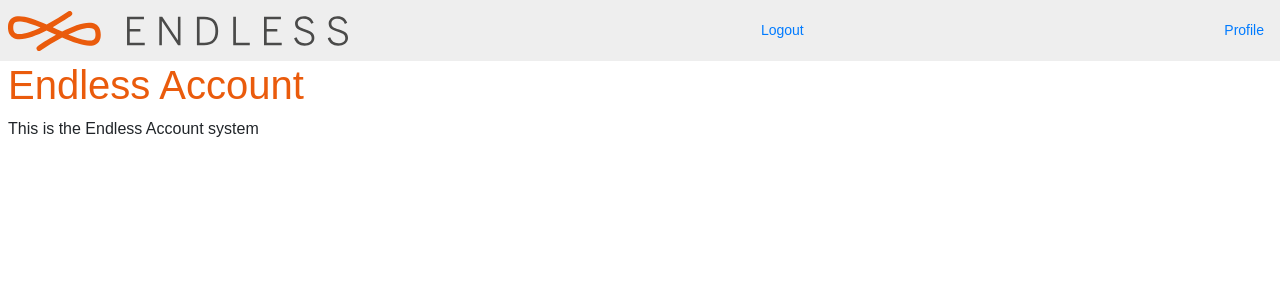
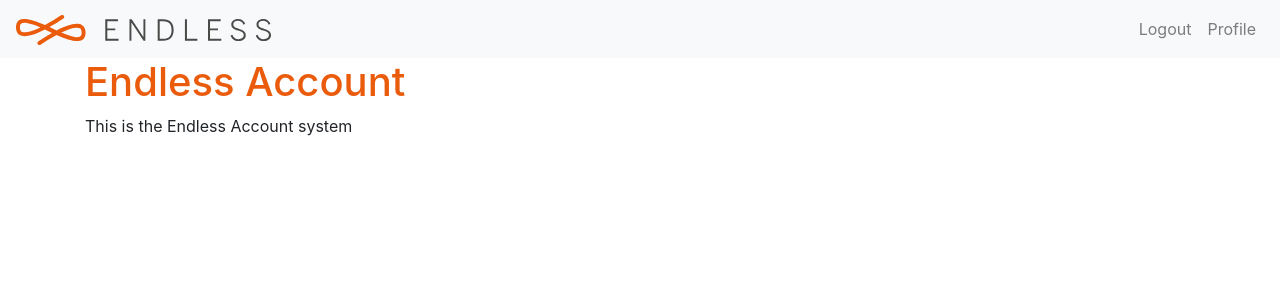
Before and after one commit to endlessm/eos-idp, a Django app: page / in a window 1280 px wide. Shown: the top 300 px of the page. Run offline with Django 3.2, Linux system fonts and the light colour scheme; the visitor is signed in with stand-in values (Sample User, id 1); some libraries are stand-ins or nearby versions.

Commit message:
Restyle navbar with bootstrap
Drop almost all of our custom CSS and use the bootstrap classes instead.

```diff
--- a/main/static/css/eosidp.css
+++ b/main/static/css/eosidp.css
@@ -1,54 +1,3 @@
-body {
-    font-family: sans-serif;
-    margin: 0;
-}
-
-div.header, div.footer {
-    padding: 0;
-}
-
-div.content {
-    padding: 0 8px;
-}
-
 h1, h2 {
     color: #ea5b0c;
 }
-
-th, td {
-    text-align: left;
-    padding: 0 4px;
-}
-
-ul.navbar {
-    list-style-type: none;
-    margin: 0;
-    padding: 8px;
-    overflow: auto;
-    background-color: #eeeeee;
-}
-
-ul.navbar li {
-    float: right;
-}
-
-ul.navbar li.left {
-    float: left;
-}
-
-ul.navbar li a {
-    display: block;
-    text-align: center;
-    text-decoration: none;
-    font-size: 14px;
-    padding: 12px 8px;
-}
-
-img.logo {
-    height: 40px;
-}
-
-ul.navbar li a.logo {
-    padding: 0;
-    font-size: 0;
-}
--- a/main/templates/base.html
+++ b/main/templates/base.html
@@ -14,30 +14,35 @@
     {% endblock %}
   </head>
   <body>
-    <div class="header">
-      <ul class="navbar">
-        <li class="left">
-          <a class="logo" href="{% url 'main:index' %}">
-            <img class="logo" src="{% static "img/logo.svg" %}" alt="Endless">
+    <nav class="navbar navbar-expand-xl navbar-light bg-light">
+      <a class="navbar-brand" href="/">
+        <img src="{% static "img/logo.svg" %}" height="30" alt="Endless">
       </a>
+      <button class="navbar-toggler" type="button" data-toggle="collapse"
+              data-target="#navbarCollapse" aria-controls="navbarCollapse"
+              aria-expanded="false" aria-label="Toggle navigation">
+        <span class="navbar-toggler-icon"></span>
+      </button>
+      <div class="collapse navbar-collapse" id="navbarCollapse">
+        <ul class="navbar-nav ml-auto">
+          {% if user.is_authenticated %}
+          <li class="nav-item">
+            <a class="nav-link" href="{% url 'account_logout' %}">Logout</a>
           </li>
-        {% if user.is_authenticated %}
-        <li>
-          <a href="{% url 'account_logout' %}">Logout</a>
-        </li>
-        <li>
-          <a href="{% url 'main:profile' %}">Profile</a>
+          <li class="nav-item">
+            <a class="nav-link" href="{% url 'main:profile' %}">Profile</a>
           </li>
           {% else %}
-        <li>
-          <a href="{% url 'account_signup' %}">Signup</a>
+          <li class="nav-item">
+            <a class="nav-link" href="{% url 'account_signup' %}">Signup</a>
           </li>
-        <li>
-          <a href="{% url 'account_login' %}">Login</a>
+          <li class="nav-item">
+            <a class="nav-link" href="{% url 'account_login' %}">Login</a>
           </li>
           {% endif %}
         </ul>
       </div>
+    </nav>
     {% if messages %}
     <div>
       <strong>Messages:</strong>
@@ -48,11 +53,9 @@
       </ul>
     </div>
     {% endif %}
-    <div class="content">
+    <div class="container">
       {% block content %}
       {% endblock %}
-    </div>
-    <div class="footer">
     </div>
     <script src="https://code.jquery.com/jquery-3.5.1.slim.min.js"
             integrity="sha384-DfXdz2htPH0lsSSs5nCTpuj/zy4C+OGpamoFVy38MVBnE+IbbVYUew+OrCXaRkfj"
```
Lines whose indentation alone changed are shown as unchanged.
